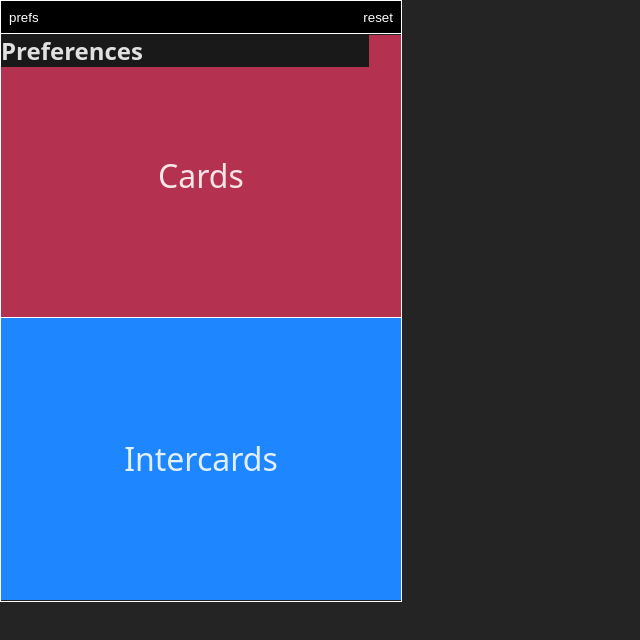
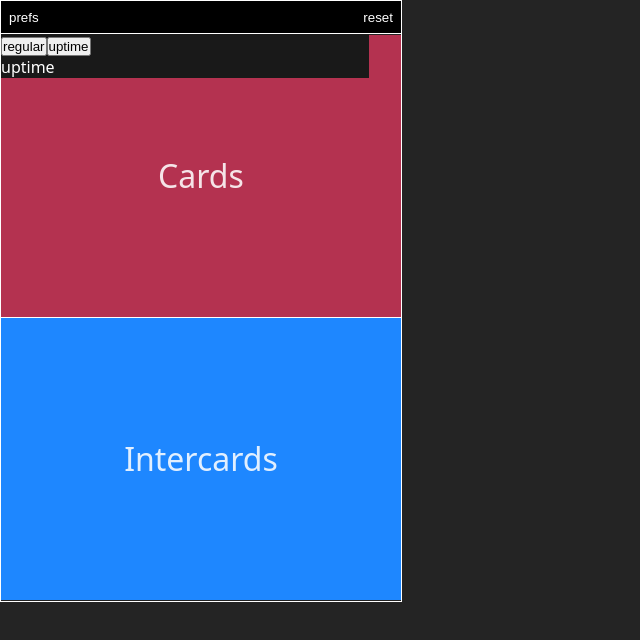
Before and after one commit to jacquikeating/wurm-buddy, a React (Vite) app: page / in a window 1280 px wide. Both pictures are taken after a click on the button "prefs". Shown: the top 640 px of the page, without its empty margins (0-640 px from the left). Built offline with nearby package versions, Linux system fonts and the light colour scheme.

Commit message:
Added buttons to Preferences to allow for uptime to be set from that menu

```diff
--- a/src/components/MainContainer.jsx
+++ b/src/components/MainContainer.jsx
@@ -113,7 +113,7 @@ export default function MainContainer() {
         <StepContext.Provider value={{ step, setStep }}>
             <div className="container">
                 <MenuBar uptime={uptime} setAll={setAll} prefsOpen={prefsOpen} />
-                <Preferences prefsOpen={prefsOpen} />
+                <Preferences prefsOpen={prefsOpen} uptime={uptime} setUptime={setUptime} />
                 <main>
                     {renderContent()}
                 </main>
--- a/src/components/Preferences.jsx
+++ b/src/components/Preferences.jsx
@@ -1,8 +1,10 @@
-export default function Preferences({ prefsOpen }) {
+export default function Preferences({ prefsOpen, uptime, setUptime }) {
 
     return (
         <div className={prefsOpen ? ("prefs open") : ("prefs")}>
-            <h2>Preferences</h2>
+            <button className={uptime ? "settings-button" : "settings-button active"} onClick={() => setUptime(false)}>regular</button>
+            <button className={uptime ? "settings-button active" : "settings-button"} onClick={() => setUptime(true)}>uptime</button>
+            <p>{uptime ? ("uptime") : ("regular")}</p>
         </div>
     )
 }
--- a/src/index.css
+++ b/src/index.css
@@ -240,6 +240,7 @@ main {
   top: calc(2rem + 2px);
   left: 1px;
   z-index: 1;
+  color: white;
 
   &.open {
     display: block!important;
```
